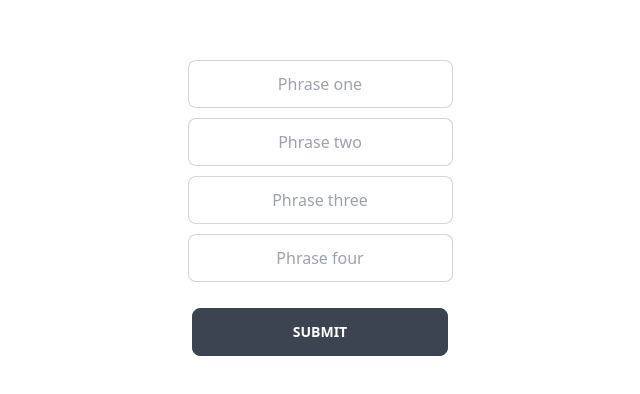
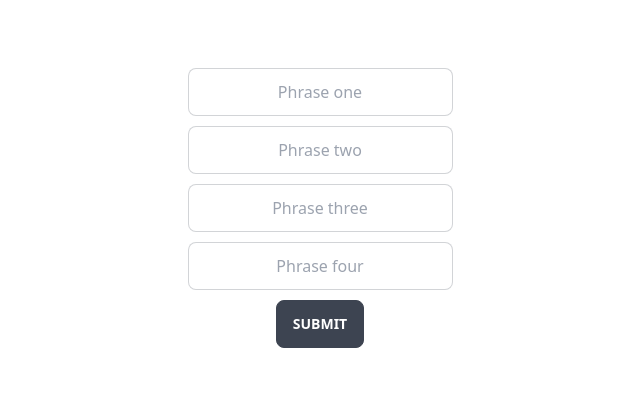
Before and after one commit to jackkslash/4Pass, a React (Vite) app: page /#/intro in a window 1280 px wide. Shown: the part 214-608 px from the top of the page, without its empty margins (320-960 px from the left). Built offline with nearby package versions, Linux system fonts and the light colour scheme.

Commit message:
Added saving of form data to local

```diff
--- a/src/pages/intro.tsx
+++ b/src/pages/intro.tsx
@@ -1,25 +1,37 @@
-import React, { useState } from 'react'
-import { Link } from 'react-router-dom'
+import React, { useRef, useState } from 'react'
+import { useNavigate } from 'react-router-dom'
 
 const intro = () => {
+  const navigate = useNavigate();
 
+  const handleSubmit = (event: any) => {
+    console.log('handleSubmit ran');
+    event.preventDefault(); // 👈️ prevent page refresh
 
-  const handleSubmit = () => {
-    localStorage.setItem('checkPoint', "true");
+    const phrase = {
+      one: event.target.one.value,
+      two:event.target.two.value,
+      three:event.target.three.value,
+      four:event.target.four.value
+    }
+    // 👇️ access input values here
+    console.log(phrase);
+    localStorage.setItem('checkPoint', 'true')
+    localStorage.setItem('phrase', JSON.stringify(phrase))
+    navigate('/main')
   }
+  console.log('test');
   return (
     <div className='flex flex-col items-center justify-center h-screen'>
       <div className='pb-4'>
         <div className='text-white text-xl'>Input four random keywords to be your phrase.</div>
       </div>
-      <form  className='flex flex-col items-center justify-center space-y-2.5'>
-        <input type="text" placeholder="Phrase one" className="input input-bordered placeholder:text-center" />
-        <input type="text" placeholder="Phrase two" className="input input-bordered placeholder:text-center" />
-        <input type="text" placeholder="Phrase three" className="input input-bordered placeholder:text-center" />
-        <input type="text" placeholder="Phrase four" className="input input-bordered placeholder:text-center" />
-        <div className='pt-4'>
-          <Link to={'/main'} className='btn btn-wide' onClick={handleSubmit}>Submit</Link>
-        </div>
+      <form onSubmit={handleSubmit} className='flex flex-col items-center justify-center space-y-2.5'>
+        <input id='one' name='one' type="text" placeholder="Phrase one" className="input input-bordered placeholder:text-center" />
+        <input id='two' name='two' type="text" placeholder="Phrase two" className="input input-bordered placeholder:text-center" />
+        <input id='three' name='three' type="text" placeholder="Phrase three" className="input input-bordered placeholder:text-center" />
+        <input id='four' name='four' type="text" placeholder="Phrase four" className="input input-bordered placeholder:text-center" />
+        <button className='btn' type='submit'>Submit</button>
       </form>
 
     </div>
```
